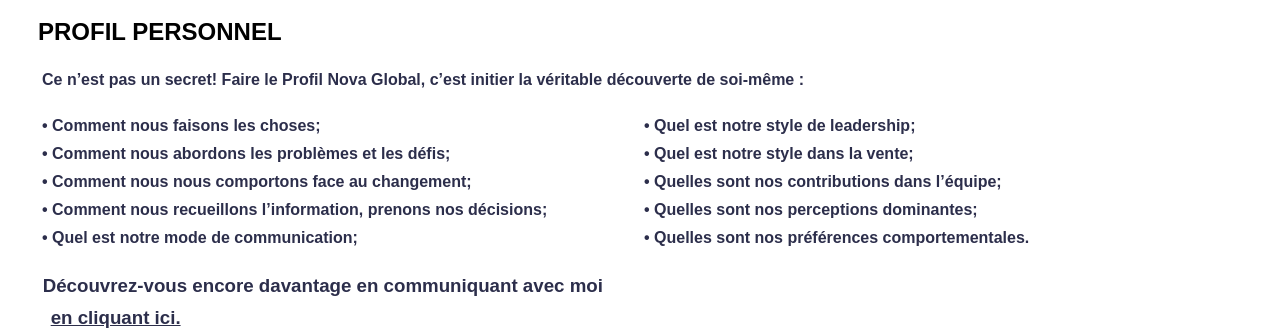
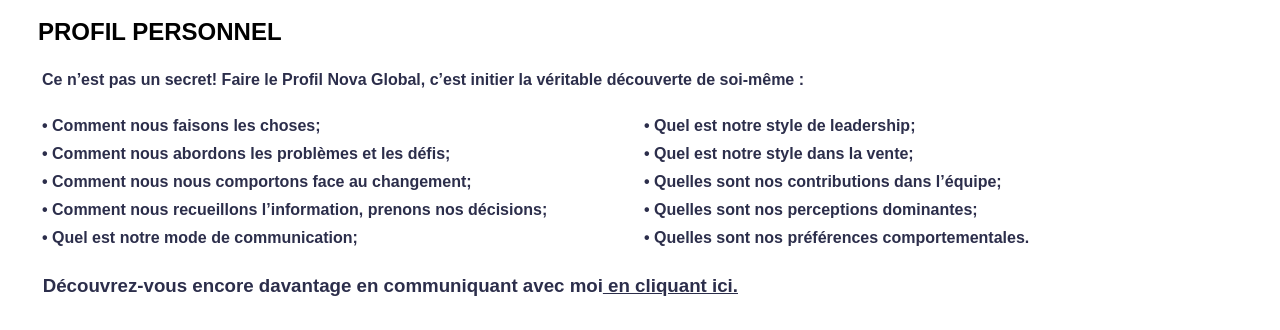
Before and after one commit to lesssteph/Nova-fr, a plain HTML site: page index.html in a window 1280 px wide. Shown: the part 479-809 px from the top of the page. Drawn offline with Linux system fonts and the light colour scheme.

Commit message:
Update styles.css

```diff
--- a/styles.css
+++ b/styles.css
@@ -126,7 +126,7 @@ li {
   list-style: none;
 }
 
-a {
+#lang-link {
   display: block;
   padding: 8px;
   background-color: #FFFFFF;
```
